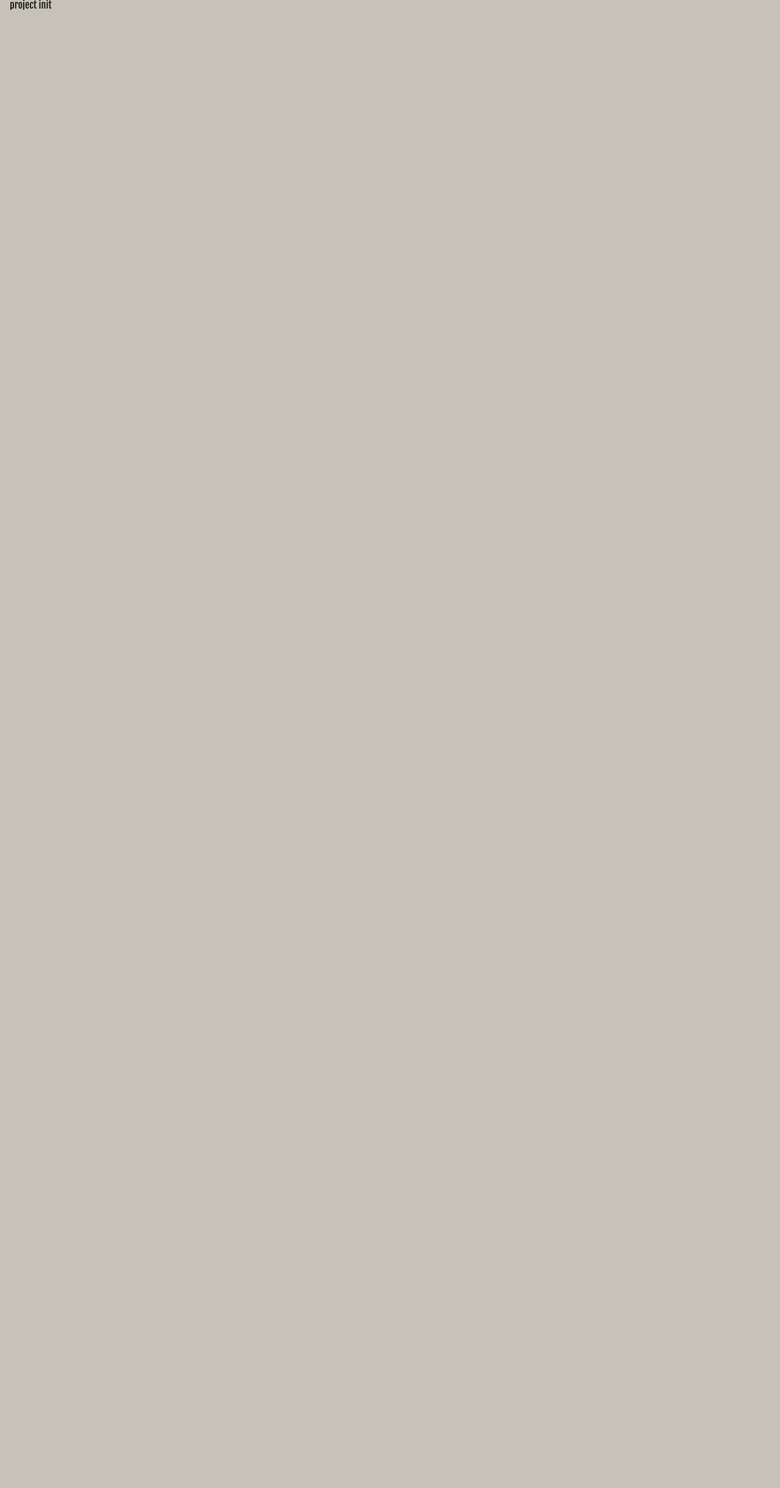
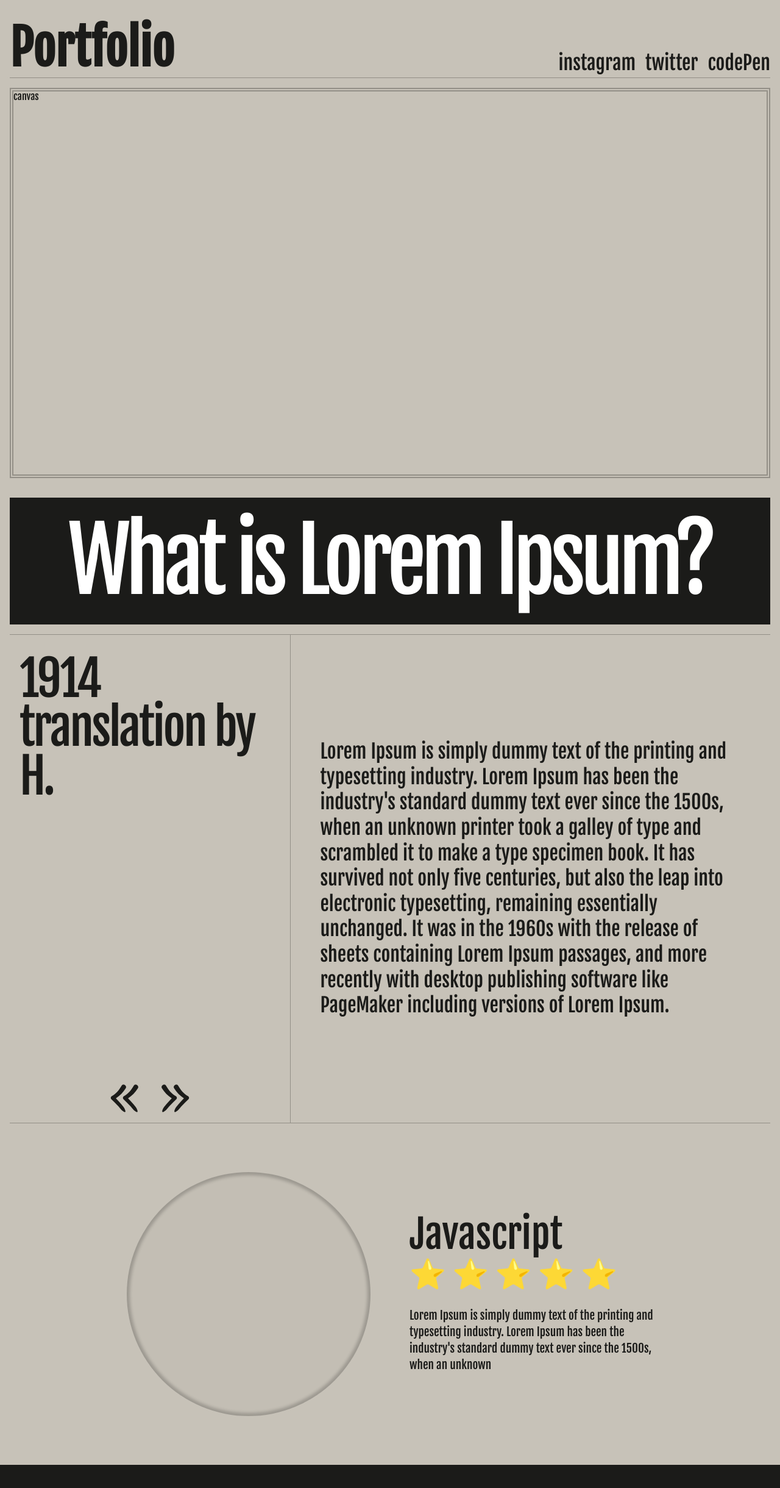
Before and after one commit to HelloCoovi/Fastcampus-Interactive, a React (Vite) app in the folder part2-canvas/07-react+canvas/canvas-portfolio/: page / in a window 1280 px wide. Shown: the top 2440 px of the page at 61% size. Before the commit the page ends 800 px from the top, so only its background shows below. Built offline with nearby package versions, Linux system fonts and the light colour scheme.

Commit message:
💄🔨 UI 세팅 - 전체적인 html과 CSS를 세팅함 - 🎯요소에 `transform: scaleX(-1);`를 넣으면 요소가 반전됨

```diff
--- a/part2-canvas/07-react+canvas/canvas-portfolio/src/App.jsx
+++ b/part2-canvas/07-react+canvas/canvas-portfolio/src/App.jsx
@@ -1,5 +1,55 @@
+import ArrowImg from "./assets/arrow.svg";
+
 function App() {
-  return <div className="app">project init</div>;
+  return (
+    <>
+      <div className="app">
+        <section className="section-1">
+          <header>
+            <h1>Portfolio</h1>
+            <ul>
+              <li>instagram</li>
+              <li>twitter</li>
+              <li>codePen</li>
+            </ul>
+          </header>
+          <main>
+            <div>canvas</div>
+          </main>
+        </section>
+        <section className="section-2">What is Lorem Ipsum?</section>
+        <section className="section-3">
+          <aside>
+            <div className="top">1914 translation by H.</div>
+            <div className="bottom">
+              <img src={ArrowImg} />
+              <img src={ArrowImg} />
+            </div>
+          </aside>
+          <article>
+            Lorem Ipsum is simply dummy text of the printing and typesetting industry. Lorem Ipsum has been the industry&apos;s standard dummy text ever since the 1500s, when an
+            unknown printer took a galley of type and scrambled it to make a type specimen book. It has survived not only five centuries, but also the leap into electronic
+            typesetting, remaining essentially unchanged. It was in the 1960s with the release of sheets containing Lorem Ipsum passages, and more recently with desktop publishing
+            software like PageMaker including versions of Lorem Ipsum.
+          </article>
+        </section>
+        <section className="section-4">
+          <canvas></canvas>
+          <aside>
+            <h1>Javascript</h1>
+            <h2>⭐️ ⭐️ ⭐️ ⭐️ ⭐️</h2>
+            <p>
+              Lorem Ipsum is simply dummy text of the printing and typesetting industry. Lorem Ipsum has been the industry&apos;s standard dummy text ever since the 1500s, when an
+              unknown
+            </p>
+          </aside>
+        </section>
+      </div>
+      <footer>
+        <div className="email">test@gmail.com</div>
+      </footer>
+    </>
+  );
 }
 
 export default App;
--- a/part2-canvas/07-react+canvas/canvas-portfolio/src/style/index.css
+++ b/part2-canvas/07-react+canvas/canvas-portfolio/src/style/index.css
@@ -23,3 +23,134 @@ body {
   margin: 0 auto;
   padding: 0 1rem;
 }
+
+.section-1 {
+  height: 100vh;
+  display: flex;
+  flex-direction: column;
+}
+
+.section-1 > header {
+  height: 8rem;
+  box-sizing: border-box;
+  border-bottom: var(--border01);
+  display: flex;
+  justify-content: space-between;
+}
+.section-1 > header > h1 {
+  font-size: 5rem;
+  display: flex;
+  align-items: flex-end;
+  padding-bottom: 0.5rem;
+  font-weight: bold;
+}
+.section-1 > header > ul {
+  display: flex;
+  gap: 1rem;
+  align-items: flex-end;
+  font-size: 2rem;
+  padding-bottom: 0.5rem;
+}
+.section-1 > main {
+  flex-grow: 1;
+  padding: 1rem 0;
+  display: flex;
+}
+.section-1 > main > div {
+  box-sizing: border-box;
+  border: var(--border02);
+  flex-grow: 1;
+}
+
+.section-2 {
+  background-color: var(--color-text);
+  margin: 1rem 0;
+  padding: 2rem 0;
+  color: #fff;
+  display: flex;
+  align-items: center;
+  justify-content: center;
+  font-size: 9rem;
+  letter-spacing: -0.5rem;
+}
+
+.section-3 {
+  min-height: 50rem;
+  display: flex;
+  border-top: var(--border01);
+  border-bottom: var(--border01);
+}
+.section-3 > aside {
+  width: 40%;
+  border-right: var(--border01);
+  display: flex;
+  flex-direction: column;
+  justify-content: space-between;
+}
+.section-3 > aside > .top {
+  font-size: 5rem;
+  padding: 2rem 0 2rem 1rem;
+  letter-spacing: -0.2rem;
+}
+.section-3 > aside > .bottom {
+  height: 10%;
+  display: flex;
+  justify-content: center;
+  align-items: center;
+  gap: 2rem;
+}
+/* 🎯 이미지에 scaleX(-1)을 적용하면 이미지가 좌우 반전된다. */
+.section-3 > aside > .bottom > img:nth-last-child(1) {
+  transform: scaleX(-1);
+}
+.section-3 > article {
+  width: 60%;
+  font-size: 2rem;
+  display: flex;
+  align-items: center;
+  padding: 0 3rem;
+  line-height: 1.3;
+}
+
+.section-4 {
+  display: flex;
+  align-items: center;
+  justify-content: center;
+  gap: 4rem;
+  padding: 5rem;
+}
+.section-4 > canvas {
+  width: 50vmin;
+  height: 50vmin;
+  border-radius: 50%;
+  box-shadow: inset 0 0 5px 5px rgba(0, 0, 0, 0.2);
+  background-color: rgba(0, 0, 0, 0.02);
+}
+.section-4 > aside {
+  width: 50vmin;
+}
+.section-4 > aside > h1 {
+  font-size: 4rem;
+  margin-bottom: 0.5rem;
+}
+.section-4 > aside > h2 {
+  font-size: 3rem;
+  margin-bottom: 2rem;
+}
+.section-4 > aside > p {
+  font-size: 1.2rem;
+  line-height: 1.4;
+}
+
+footer {
+  min-height: 75vh;
+  background-color: var(--color-text);
+  color: #fff;
+  position: relative;
+}
+footer > .email {
+  position: absolute;
+  font-size: 12vmin;
+  bottom: 2rem;
+  right: 2rem;
+}
```
Also changed, not shown: part2-canvas/07-react+canvas/canvas-portfolio/src/assets/arrow.svg (added).
